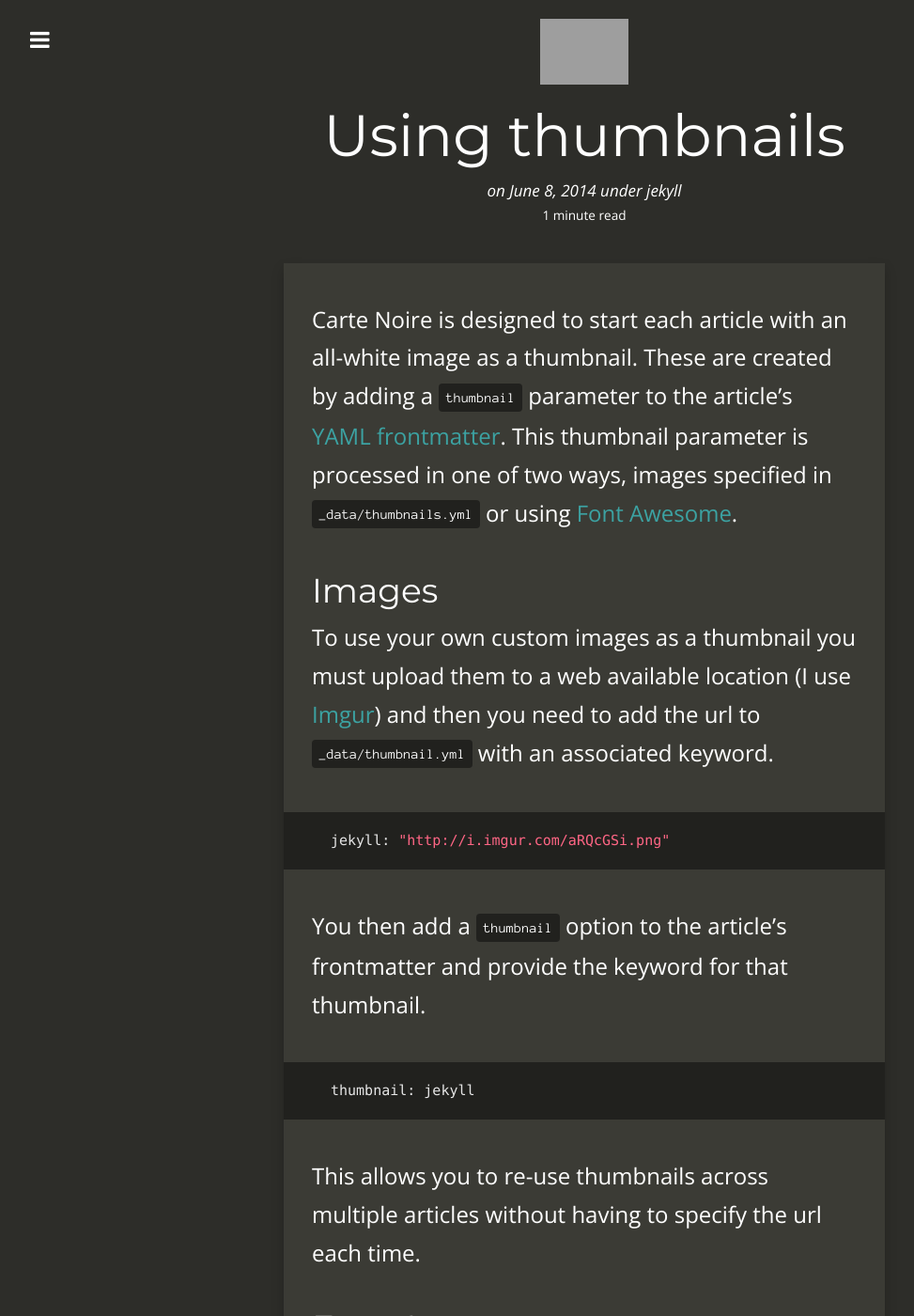
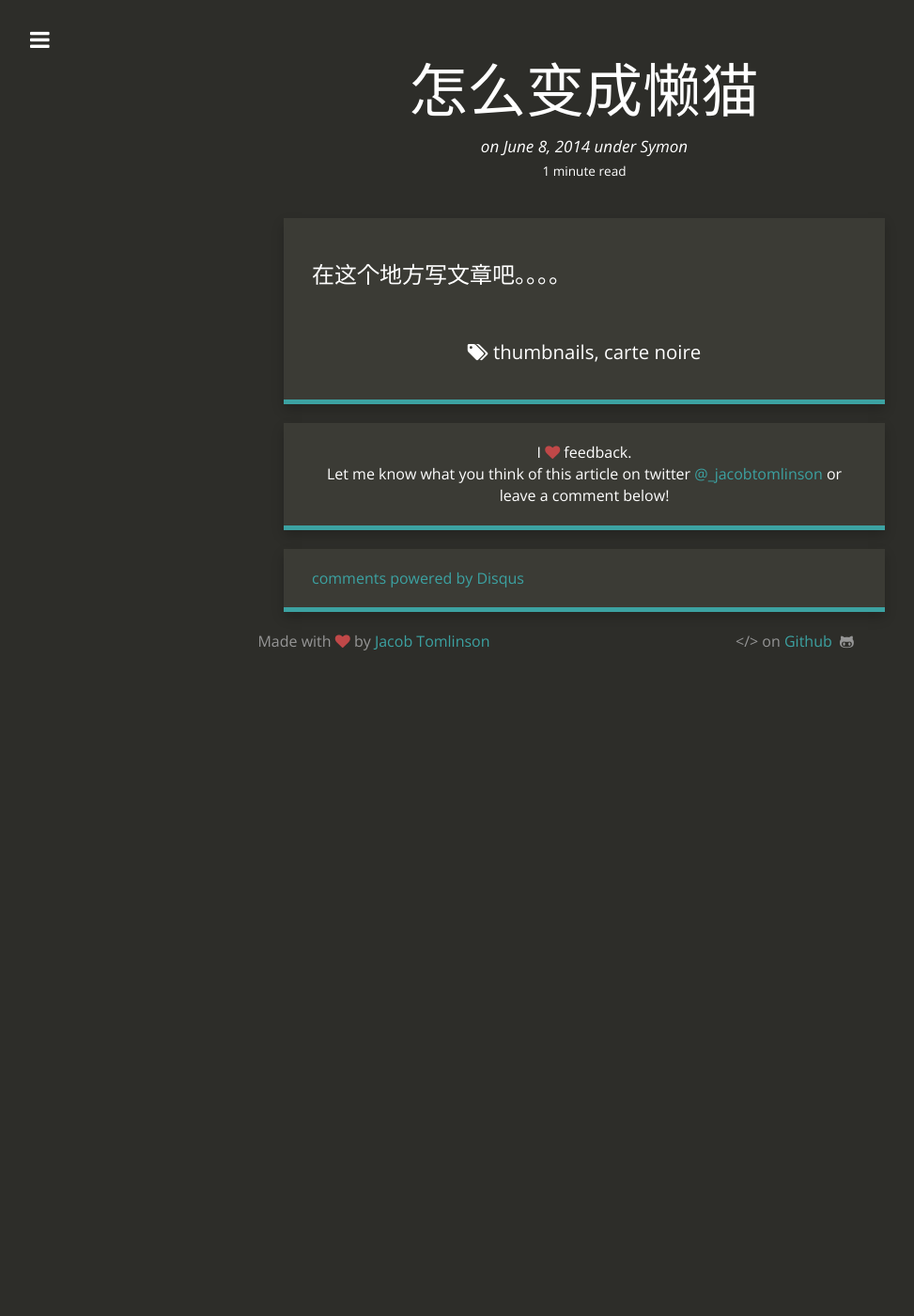
Before and after one commit to sxm5220/sxm5220.github.io, a Jekyll site: the page built from _posts/2014-06-08-using-thumbnails.md, in a window 1280 px wide and 1400 px high. Shown: the whole window at 94% size, without its empty margins (18-991 px from the left). Built offline with Jekyll 4.4.1, drawn with Linux system fonts in a browser that asks for light colours; nearby versions of some CDN libraries; comment, search, counter and statistics services are not loaded; some of the changed text lies outside the part shown; grey boxes are pictures that could not be loaded.

Commit message:
refine: first commit

````diff
--- a/_config.yml
+++ b/_config.yml
@@ -1,11 +1,11 @@
 # Site settings
-title: "Carte Noire"
-email: jacob@jacobtomlinson.co.uk
-description: "A dark blog theme for Jekyll."
+title: “孤独的懒猫”
+email: sxm5220@gmail.com
+description: “测试博客一下下～.”
 baseurl: ""
 url: "http://carte-noire.jacobtomlinson.co.uk/"
-title_description: "A dark blog theme for Jekyll focusing on a clear reading experience. Large text and a narrow body makes carte noire a gorgeous read. With excellent code snippet support and integrated tools such as AddThis and Disqus giving your Jekyll blog all the functionality your users expect."
-title_image: "https://www.gravatar.com/avatar/00000000000000000000000000000000?s=500&d=mm"
+title_description: “测试一下博客怎么做～.”
+title_image: "http://upload.jianshu.io/users/upload_avatars/1024015/30619702b129.jpg?imageMogr2/auto-orient/strip|imageView2/1/w/300/h/300"
 google_analytics: "UA-20365477-4"
 disqus_account: cartenoire
 github_repository: https://github.com/jacobtomlinson/carte-noire
--- a/_posts/2014-06-08-using-thumbnails.md
+++ b/_posts/2014-06-08-using-thumbnails.md
@@ -1,59 +1,13 @@
 ---
 layout:     post
-title:      Using thumbnails
+title:      怎么变成懒猫
 date:       2014-06-08 12:32:18
-summary:    Using thumbnails in your Carte Noire articles.
-categories: jekyll
-thumbnail: jekyll
+summary:    这是个啥？？
+categories: Symon
+thumbnail: Symon
 tags:
  - thumbnails
  - carte noire
 ---
 
-Carte Noire is designed to start each article with an all-white image as a
-thumbnail. These are created by adding a `thumbnail` parameter to the article's
-[YAML frontmatter][1]. This thumbnail parameter is processed in one of two ways,
-images specified in `_data/thumbnails.yml` or using [Font Awesome][2].
-
-## Images
-
-To use your own custom images as a thumbnail you must upload them to a web available
-location (I use [Imgur][3]) and then you need to add the url to `_data/thumbnail.yml`
-with an associated keyword.
-
-```
-jekyll: "http://i.imgur.com/aRQcGSi.png"
-```
-
-You then add a `thumbnail` option to the article's frontmatter and provide the keyword
-for that thumbnail.
-
-```
-thumbnail: jekyll
-```
-
-This allows you to re-use thumbnails across multiple articles without having to
-specify the url each time.
-
-## Font Awesome
-
-If jekyll can't find a corresponding image in your `thumbnail.yml` file then it
-will assume you want to use a Font Awesome icon instead. You can find the full
-list of Font Awesome icons [here][4].
-
-So for example if your article is about android and you want to use the [android icon][5]
-from font awesome you can just specify the following in your frontmatter.
-
-```
-thumbnail: android
-```
-
-Then in the future if you decide you want to use your own android icon you can just
-add it to `_data/thumbnails.yml` which will override it for all articles using
-the android thumbnail.
-
-[1]: http://jekyllrb.com/docs/frontmatter/
-[2]: http://fortawesome.github.io/Font-Awesome/
-[3]: http://imgur.com/
-[4]: http://fortawesome.github.io/Font-Awesome/icons/
-[5]: http://fortawesome.github.io/Font-Awesome/icon/android/
+在这个地方写文章吧。。。。
````
